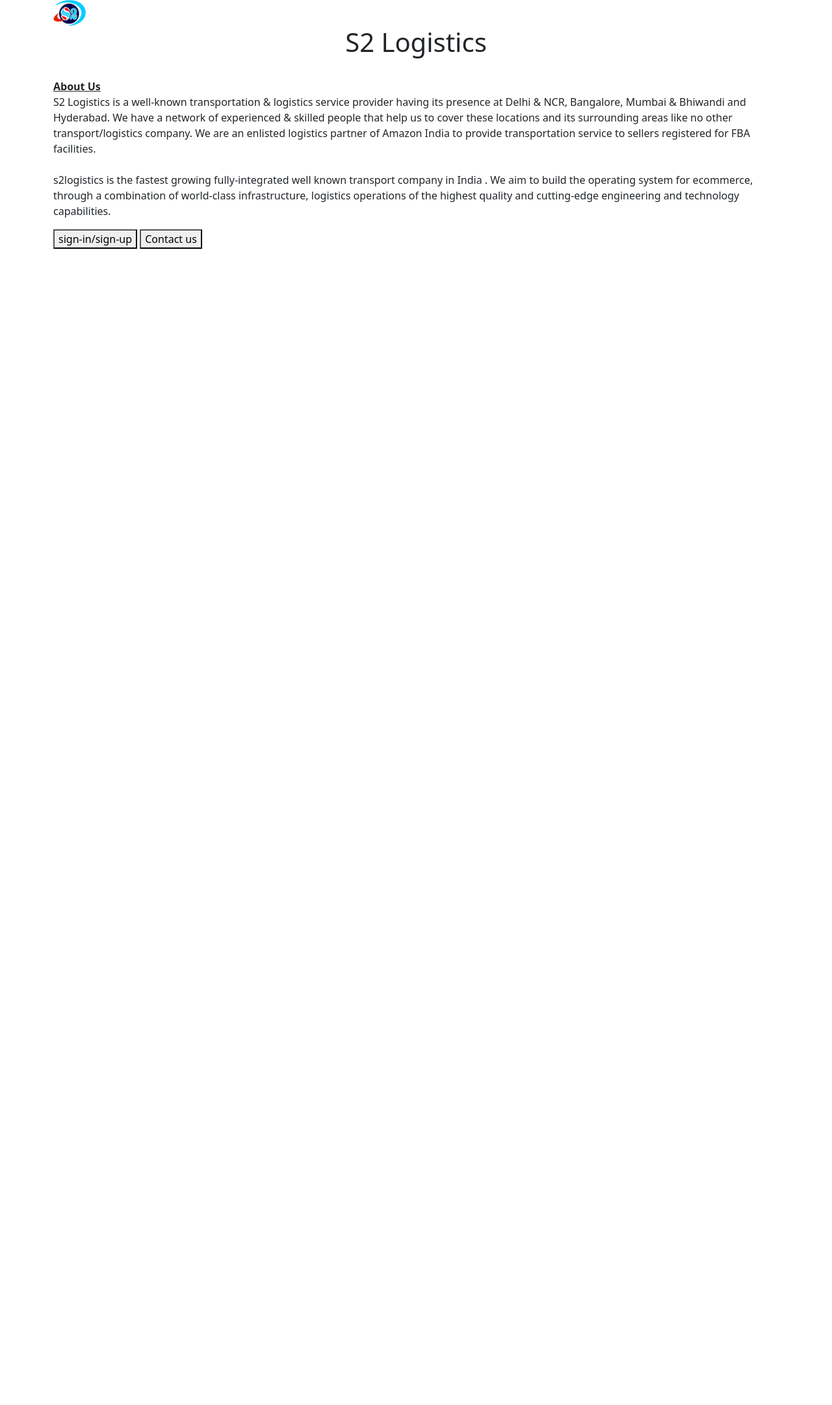
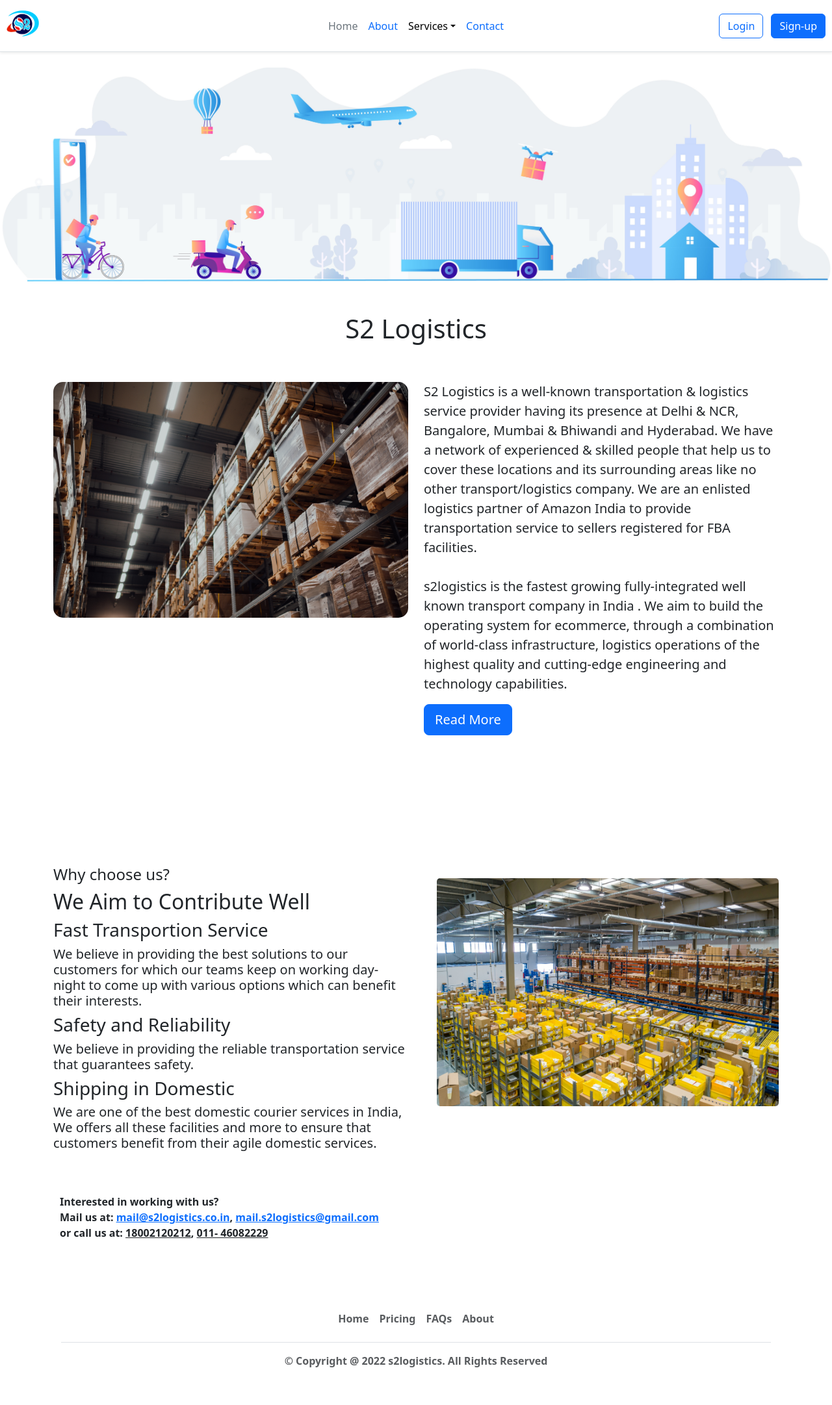
Before and after one commit to SandeepJhaVC/S2Web, a Flask app: page / in a window 1280 px wide. Shown: the whole page at 65% size. Before the commit the page ends 383 px from the top, so only its background shows below. Run offline with Flask 3, Linux system fonts and the light colour scheme.

Commit message:
some progress

```diff
--- a/app.py
+++ b/app.py
@@ -10,5 +10,9 @@
 def sign_in():
   return render_template('sign_in.html')
 
+@app.route("/sign_up")
+def sign_up():
+  return render_template('sign_up.html')
+
 if __name__ == "__main__":
   app.run(host='0.0.0.0', debug=True)
--- /dev/null
+++ b/templates/footer.html
@@ -0,0 +1,11 @@
+<div class="container">
+  <footer class="py-3 my-4">
+    <ul class="nav justify-content-center border-bottom pb-3 mb-3">
+      <li class="nav-item"><a href="#" class="nav-link px-2 text-body-secondary">Home</a></li>
+      <li class="nav-item"><a href="#" class="nav-link px-2 text-body-secondary">Pricing</a></li>
+      <li class="nav-item"><a href="#" class="nav-link px-2 text-body-secondary">FAQs</a></li>
+      <li class="nav-item"><a href="#" class="nav-link px-2 text-body-secondary">About</a></li>
+    </ul>
+    <p class="text-center text-body-secondary">&copy; Copyright @ 2022 s2logistics. All Rights Reserved</p>
+  </footer>
+</div>
--- /dev/null
+++ b/templates/header.html
@@ -0,0 +1,25 @@
+<div class="fixed-top bg-white">
+  <header class="d-flex flex-wrap align-items-center justify-content-center justify-content-md-between py-3 mb-4 border-bottom shadow-sm">
+    <div class="col-md-3 mb-2 mb-md-0" style="padding-left:10px">
+      <a href="/" class="d-inline-flex link-body-emphasis text-decoration-none">
+        <img class="img-fluid" src="https://24a440ba-b8a2-422a-987a-22a68cdaea84-00-1s7wlgtx009ih.pike.replit.dev/static/s2logo.png" width="50px", height="50px">
+      </a>
+    </div>
+
+    <ul class="nav col-12 col-md-auto mb-2 justify-content-center mb-md-0">
+      <li><a href="#" class="nav-link px-2 link-secondary">Home</a></li>
+      <li><a href="#" class="nav-link px-2">About</a></li>
+      <div class="dropdown text-end">
+      <li><a href="#" class="nav-link px-2 d-block link-body-emphasis text-decoration-none dropdown-toggle" data-bs-toggle="dropdown" aria-expanded="false">Services</a></li>
+      </div>
+      <li><a href="#" class="nav-link px-2">Contact</a></li>
+    </ul>
+
+    <div class="col-md-3 text-end" style="padding-right:10px">
+      <button type="button" class="btn btn-outline-primary me-2" >Login</button>
+      <button type="button" class="btn btn-primary" >Sign-up</button>
+      <div class=""></div>
+    </div>
+  </header>
+</div>
+<div style="padding:50px"></div>
--- a/templates/home.html
+++ b/templates/home.html
@@ -7,23 +7,49 @@
     <link href="https://cdn.jsdelivr.net/npm/bootstrap@5.3.2/dist/css/bootstrap.min.css" rel="stylesheet" integrity="sha384-T3c6CoIi6uLrA9TneNEoa7RxnatzjcDSCmG1MXxSR1GAsXEV/Dwwykc2MPK8M2HN" crossorigin="anonymous">
   </head>
   <body>
-    <div class="container">
+    {% include 'header.html' %}
+    <img src="static/delivery5.jpg" width="100%">
+    <div class="container"> <br> <br>
+      <b><h1 class="text-center">S2 Logistics </h1></b>
 
-       <img class="img-fluid" src="https://24a440ba-b8a2-422a-987a-22a68cdaea84-00-1s7wlgtx009ih.pike.replit.dev/static/s2logo.png" width="50px", height="50px">
-      <h1 class="text-center">S2 Logistics </h1>
-
-
-
-      <br>
-      <p>
-        <b><u>About Us</u></b> <br>
+      <div class="row" style="padding-top:50px; padding-bottom:100px">
+        <div class="col-6">
+      <img src="static/banner.jpg" style="width:100%;border-radius:15px">
+        </div>
+        <div class="col-6">
+      <p class="lead">
         S2 Logistics is a well-known transportation & logistics service provider having its presence at Delhi & NCR, Bangalore, Mumbai & Bhiwandi and Hyderabad. We have a network of experienced & skilled people that help us to cover these locations and its surrounding areas like no other transport/logistics company. We are an enlisted logistics partner of Amazon India to provide transportation service to sellers registered for FBA facilities.
         <br><br>
         s2logistics is the fastest growing fully-integrated well known transport company in India . We aim to build the operating system for ecommerce, through a combination of world-class infrastructure, logistics operations of the highest quality and cutting-edge engineering and technology capabilities.
       </p>
+          <a href="https://s2logistics.in/about/" class="btn btn-primary btn-lg">Read More</a>
+      </div>
+      </div>
 
-      <button>sign-in/sign-up</button>
-      <button>Contact us</button>
+      <div class="row" style="padding-top:100px; padding-bottom:50px">
+        <div class="col-6">
+          <h4>Why choose us?</h4>
+          <b><h2>We Aim to Contribute Well</h2></b>
+          <h3>Fast Transportion Service</h3>
+          <h5>We believe in providing the best solutions to our customers for which our teams keep on working day-night to come up with various options which can benefit their interests.</h5>
+          <h3>Safety and Reliability</h3>
+          <h5>We believe in providing the reliable transportation service that guarantees safety.</h5>
+          <h3>Shipping in Domestic</h3>
+          <h5>We are one of the best domestic courier services in India, We offers all these facilities and more to ensure that customers benefit from their agile domestic services.</h5>
+        </div>
+        <div class="col-6">
+          <img src="static/warehouse.jpg" style="width:100%;border-radius:15px; padding:10px; margin:10px">
+        </div>
+
+      <div style="margin:10px">
+      <br><br>
+      <b>Interested in working with us?
+      <br>Mail us at: <a href="mailto:mail@s2logistics.co.in?subject=Requesting%20a%20quote">mail@s2logistics.co.in</a>, <a href="mailto:mail.s2logistics@gmail.com?subject=Requesting%20a%20quote">mail.s2logistics@gmail.com</a>
+
+      <br>
+        or call us at: <u>18002120212</u>, <u>011- 46082229</u>
+      </div>
      </div>
+    {% include 'footer.html' %}
   </body>
 </html>
```
Also changed, not shown: templates/sign_in.html (added, +15 -0 lines), templates/sign_up.html (added, +19 -0 lines), static/delivery5.jpg (added), static/warehouse.jpg (added), templates/about.html (added).
